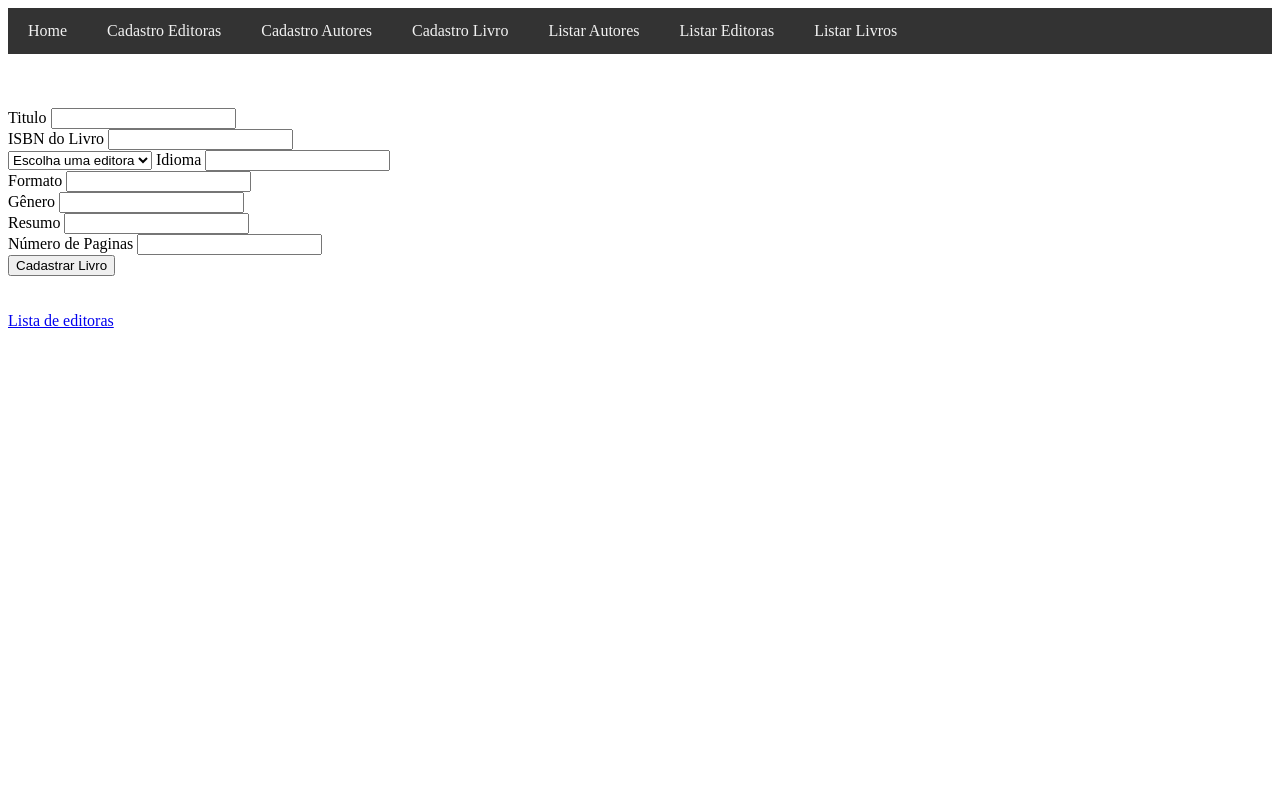
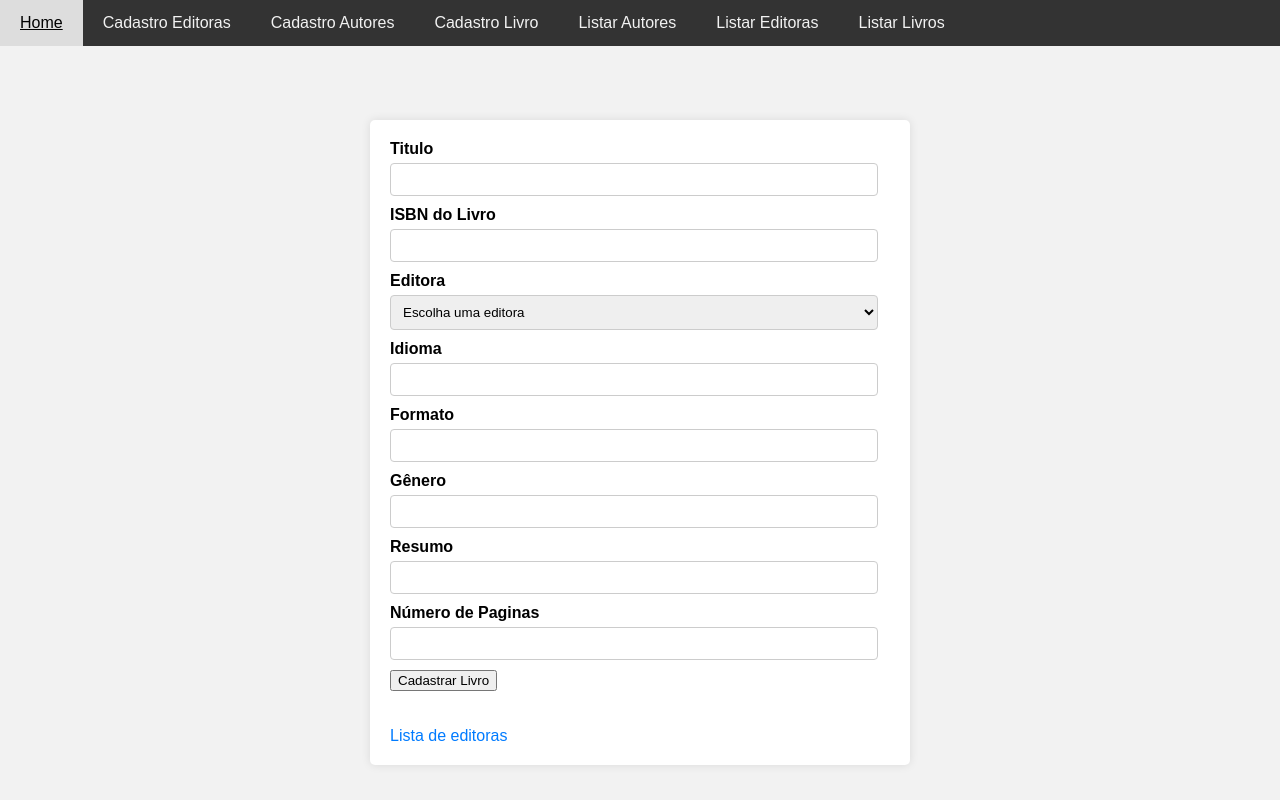
Before and after one commit to Brain-House/MrBooks, a PHP site: page /form_livro.php in a window 1280 px wide. Run offline with PHP 8.4, Linux system fonts and the light colour scheme; data that the repository does not hold is empty.

Commit message:
Update PHP

```diff
--- a/PHP/Views/form_livro.php
+++ b/PHP/Views/form_livro.php
@@ -90,6 +90,69 @@
             background-color: #ddd;
             color: black;
         }
+        body {
+            font-family: Arial, sans-serif;
+            background-color: #f2f2f2;
+            margin: 0;
+            padding: 0;
+        }
+
+        form {
+            max-width: 500px;
+            margin: 20px auto;
+            padding: 20px;
+            background-color: #fff;
+            border-radius: 5px;
+            box-shadow: 0 0 10px rgba(0, 0, 0, 0.1);
+        }
+
+        label {
+            font-weight: bold;
+            margin-bottom: 5px;
+            display: block;
+        }
+
+        input[type="text"],
+        select {
+            width: calc(100% - 12px);
+            padding: 8px;
+            margin-bottom: 10px;
+            border: 1px solid #ccc;
+            border-radius: 4px;
+            box-sizing: border-box;
+        }
+
+        select {
+            cursor: pointer;
+        }
+
+        input[type="submit"] {
+            background-color: #007bff;
+            color: #fff;
+            border: none;
+            border-radius: 4px;
+            padding: 10px 20px;
+            cursor: pointer;
+            font-size: 16px;
+        }
+
+        input[type="submit"]:hover {
+            background-color: #0056b3;
+        }
+
+        .error {
+            color: red;
+            font-size: 14px;
+        }
+
+        a {
+            color: #007bff;
+            text-decoration: none;
+        }
+
+        a:hover {
+            text-decoration: underline;
+        }
     </style>
 </head>
 <body>
@@ -115,6 +178,7 @@
         <input type="text" name="ISBN" id="ISBN" value = "<?php echo isset($_POST['ISBN'])?$_POST['ISBN']:''?>">
         <div><?php echo $msgerro[1]; ?></div>
 
+        <label>Editora</label>
         <select name="editora" id="editora">
 			<option value="0">Escolha uma editora</option>
 
```
